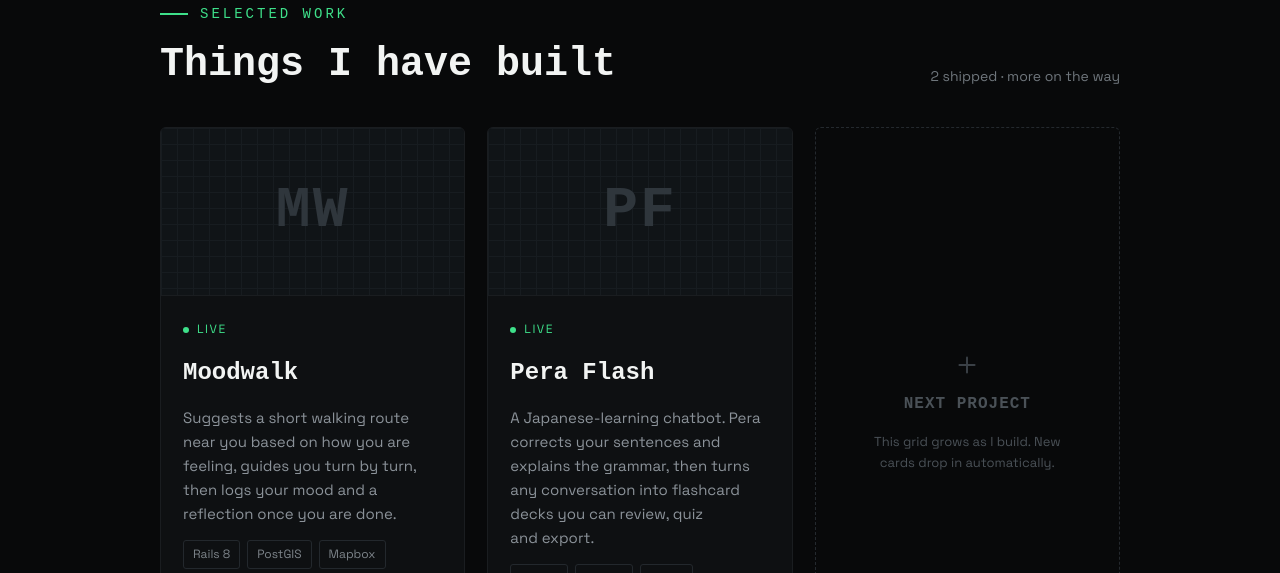
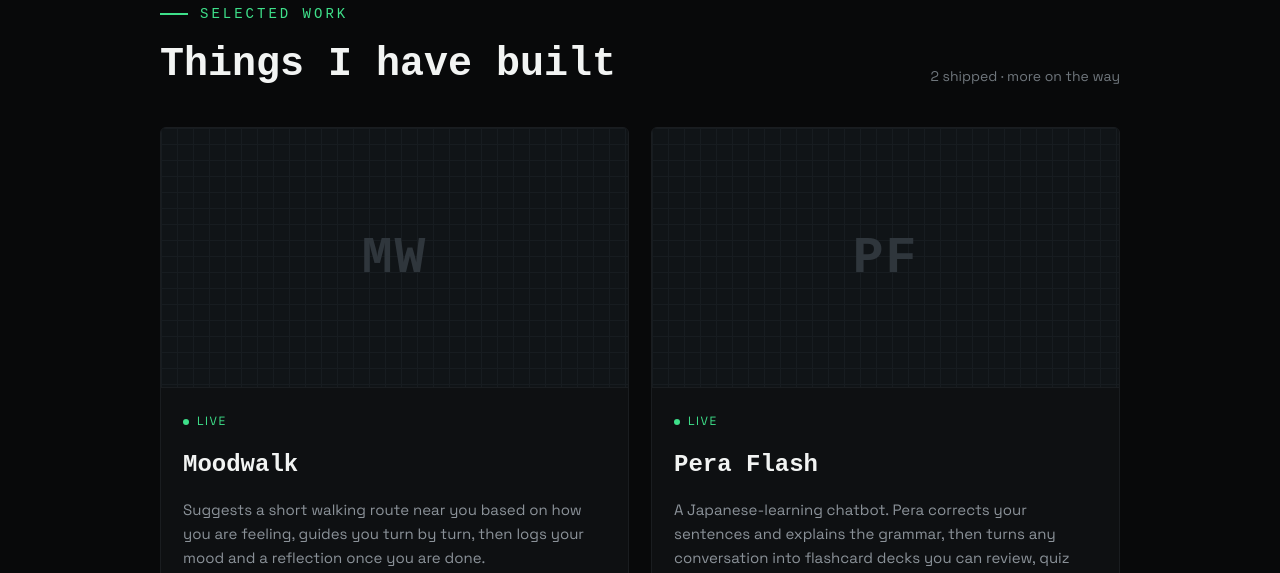
Before and after one commit to cura-yjk/portfolio, a plain HTML site: page index.html in a window 1280 px wide. Shown: the part 1840-2413 px from the top of the page. Drawn offline with Linux system fonts and the light colour scheme; a web font is replaced by a local one.

Commit message:
Stop advertising what is not there yet
Two changes, both about the projects section claiming less.

Drop the dashed "next project" slot. It existed to make the grid's
scalability visible, but scalability is my problem, not a visitor's. What it
actually showed a reader was an empty box next to two filled ones, which reads
as a gap rather than as ambition.

With the slot gone the grid had two cards where three columns fit, so
auto-fill left a card-shaped hole on the right -- the same impression by
accident. auto-fit collapses the empty tracks and the two cards share the
width instead. Measured at 2, 3 and 4 projects: identical to auto-fill from
three up, better at two.

Trim the stack from 19 chips to 14. "Git", "HTML / CSS", "REST APIs" and
"Ruby" are either table stakes or implied by Rails, and listing them dilutes
the ones that say something -- PostGIS, ruby_llm, Google Places. Turbo and
Stimulus both went under Hotwire, which is what Hotwire means.

Also gives the card thumbnail a 16:10 ratio instead of a fixed 168px, capped
at 260px. The cards change width with the number of projects, so a fixed
height meant a screenshot would be cropped to whatever aspect that happened to
be -- 3.3:1 next to a 549px card, which would show almost nothing.

```diff
--- a/css/components/card.css
+++ b/css/components/card.css
@@ -4,6 +4,7 @@
    ============================================================================= */
 
 .card {
+  container-type: inline-size;
   display: flex;
   flex-direction: column;
   background: var(--surface);
@@ -16,7 +17,15 @@
    Without a screenshot the card shows the project's initials on a pixel grid,
    which is a deliberate placeholder rather than a broken image. */
 .card__thumb {
-  height: 168px;
+  /* A ratio rather than a fixed height: the card's width varies with how many
+     projects there are, and a screenshot cropped to whatever 168px happened to
+     be next to a 549px-wide card would show almost nothing. 16:10 is close to
+     a browser window, so app screenshots drop in without an awkward crop. */
+  aspect-ratio: 16 / 10;
+  /* Capped, because the ratio only applies until there are enough projects
+     to narrow the cards. With just two, an uncapped 16:10 is 343px of empty
+     placeholder per card, which advertises the missing screenshot. */
+  max-height: 260px;
   display: flex;
   align-items: center;
   justify-content: center;
@@ -31,13 +40,13 @@
 .card__initials {
   font-family: var(--font-display);
   font-weight: 800;
-  font-size: 58px;
+  font-size: clamp(48px, 11cqw, 76px);
   letter-spacing: 2px;
   color: #2f363c;
 }
 
 .card__thumb--shot { background: #101417; padding: 0; }
-.card__shot { width: 100%; height: 100%; object-fit: cover; }
+.card__shot { width: 100%; height: 100%; object-fit: cover; object-position: top; }
 
 /* -- Body ----------------------------------------------------------------- */
 .card__body {
@@ -92,39 +101,7 @@
 .card__link--muted { color: var(--text-muted); }
 .card__link--muted:hover { color: var(--text); }
 
-/* -- The empty slot at the end of the grid -------------------------------- */
-.card--next {
-  align-items: center;
-  justify-content: center;
-  gap: 14px;
-  min-height: 300px;
-  padding: 40px 28px;
-  background: none;
-  border: 1px dashed #24292e;
-  color: #3a4046;
-  text-align: center;
-}
-
-.card--next svg { width: 26px; height: 26px; }
-
-.card__next-label {
-  font-family: var(--font-display);
-  font-weight: 800;
-  font-size: 16px;
-  letter-spacing: 1px;
-  color: var(--text-faint);
-}
-
-.card__next-text {
-  font-size: 13px;
-  line-height: 1.6;
-  color: var(--text-faint);
-  max-width: 190px;
-}
-
-/* On a phone the tall empty slot is mostly dead space. */
 @media (max-width: 560px) {
-  .card--next { min-height: 0; padding: 30px 24px; }
   .card__links { flex-wrap: wrap; gap: 12px; }
   .card__link {
     flex: 1 1 auto;
--- a/css/style.css
+++ b/css/style.css
@@ -234,11 +234,16 @@ ul { margin: 0; padding: 0; list-style: none; }
 .panel h3 { font-size: 17px; letter-spacing: 0.5px; }
 
 /* -- Projects grid --------------------------------------------------------
-   auto-fill, not a fixed column count: two cards or twenty, the grid decides
-   how many fit and wraps the rest. Adding a project is a data change only. */
+   Not a fixed column count: two cards or twenty, the grid decides how many fit
+   and wraps the rest. Adding a project is a data change only.
+
+   auto-FIT rather than auto-fill: with fewer projects than columns that would
+   hold, auto-fill keeps the empty tracks and leaves a card-shaped hole on the
+   right, which reads as a missing project. auto-fit collapses them and the
+   cards share the width. From three projects up the two behave identically. */
 .projects {
   display: grid;
-  grid-template-columns: repeat(auto-fill, minmax(280px, 1fr));
+  grid-template-columns: repeat(auto-fit, minmax(280px, 1fr));
   gap: 22px;
   align-items: stretch;
 }
--- a/index.html
+++ b/index.html
@@ -66,8 +66,6 @@
           <h3>Backend</h3>
           <ul class="tags">
             <li class="tag">Ruby on Rails 8</li>
-            <li class="tag">Ruby</li>
-            <li class="tag">REST APIs</li>
             <li class="tag">Devise</li>
             <li class="tag">Minitest</li>
           </ul>
@@ -76,10 +74,8 @@
           <h3>Frontend</h3>
           <ul class="tags">
             <li class="tag">Hotwire</li>
-            <li class="tag">Turbo</li>
             <li class="tag">Stimulus</li>
             <li class="tag">Bootstrap 5</li>
-            <li class="tag">HTML / CSS</li>
           </ul>
         </div>
         <div class="panel">
@@ -89,7 +85,6 @@
             <li class="tag">PostGIS</li>
             <li class="tag">Heroku</li>
             <li class="tag">GitHub Actions</li>
-            <li class="tag">Git</li>
           </ul>
         </div>
         <div class="panel">
--- a/js/projects.js
+++ b/js/projects.js
@@ -129,35 +129,12 @@ function cardFor(project) {
   return card;
 }
 
-function nextSlot() {
-  const slot = el("div", "card card--next");
-  const svg = document.createElementNS(svgNS, "svg");
-  svg.setAttribute("viewBox", "0 0 24 24");
-  svg.setAttribute("fill", "none");
-  svg.setAttribute("stroke", "currentColor");
-  svg.setAttribute("stroke-width", "1.8");
-  svg.setAttribute("stroke-linecap", "round");
-  svg.setAttribute("aria-hidden", "true");
-  for (const d of ["M12 5v14", "M5 12h14"]) {
-    const path = document.createElementNS(svgNS, "path");
-    path.setAttribute("d", d);
-    svg.appendChild(path);
-  }
-  slot.append(
-    svg,
-    el("span", "card__next-label", "NEXT PROJECT"),
-    el("p", "card__next-text", "This grid grows as I build. New cards drop in automatically.")
-  );
-  return slot;
-}
-
 function render() {
   const grid = document.querySelector("[data-projects]");
   if (!grid) return;
 
   const fragment = document.createDocumentFragment();
   for (const project of PROJECTS) fragment.appendChild(cardFor(project));
-  fragment.appendChild(nextSlot());
 
   grid.replaceChildren(fragment);
 
```
